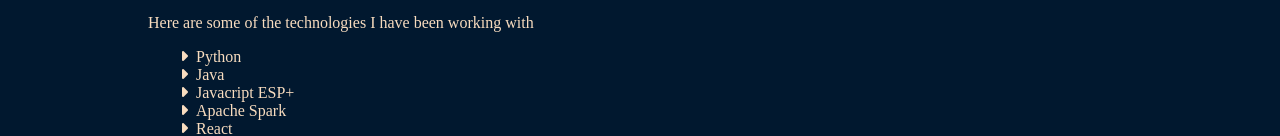
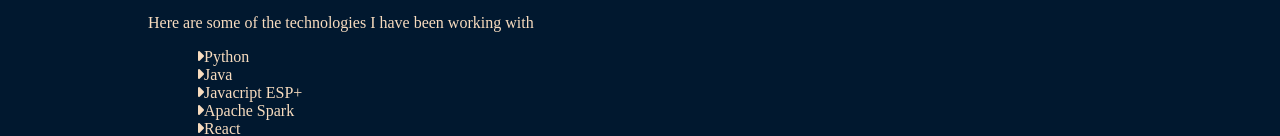
Before and after one commit to A-Ighalo/Web-Portfolio, a plain HTML site: page index.html in a window 1280 px wide. Shown: the part 682-818 px from the top of the page. Drawn offline with nearby package versions, Linux system fonts and the light colour scheme.

Commit message:
fixded experience icons

```diff
--- a/css/style.css
+++ b/css/style.css
@@ -100,7 +100,7 @@
     /* This removes the default bullets */
 }
 
-.ProgLang li::marker {
+.ProgLang li::before{
 
     font-family: "Font Awesome 6 Free";
     content: "\f0da";
```
